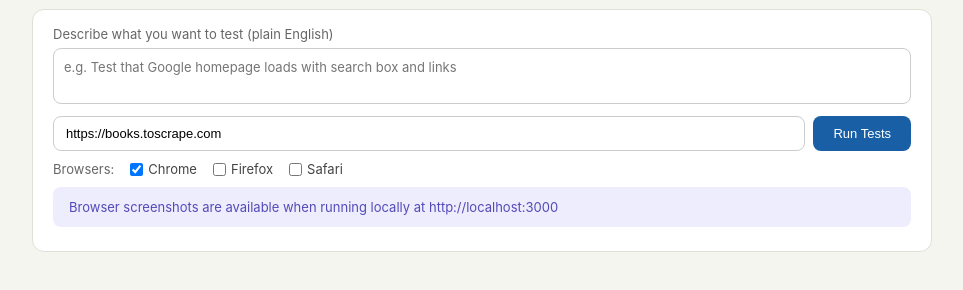
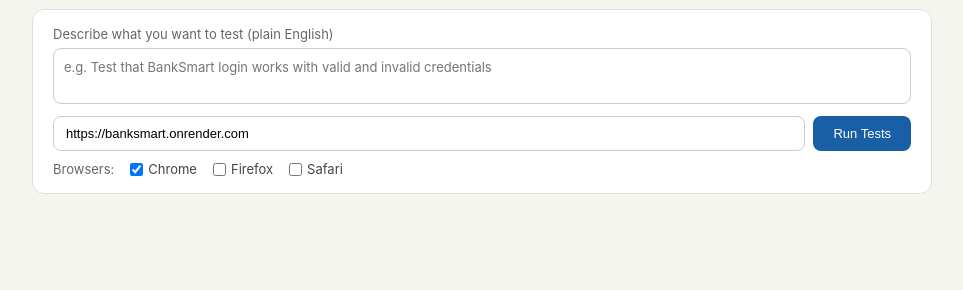
Before and after one commit to Madhurima05/ai-api-tester, a website: page javascript-project/public/index.html in a window 1280 px wide. Shown: the part 82-372 px from the top of the page, without its empty margins (158-1121 px from the left). Drawn offline with Linux system fonts and the light colour scheme.

Commit message:
Update default URL to BankSmart and clean up UI

```diff
--- a/javascript-project/public/index.html
+++ b/javascript-project/public/index.html
@@ -48,7 +48,6 @@
     .screenshot { width: 100%; border-radius: 8px; border: 0.5px solid #e0e0d8; margin-bottom: 10px; cursor: pointer; }
     .ai-box { background: #EEEDFE; border-radius: 8px; padding: 12px 16px; font-size: 13px; color: #3C3489; line-height: 1.6; }
     .error-box { background: #FAECE7; border-radius: 8px; padding: 12px 16px; font-size: 13px; color: #993C1D; }
-    .info-box { background: #EEEDFE; border-radius: 8px; padding: 12px 16px; font-size: 13px; color: #534AB7; margin-bottom: 8px; }
     .history-item { display: flex; align-items: center; gap: 10px; font-size: 12px; color: #666; padding: 8px 0; border-bottom: 0.5px solid #f0f0e8; }
     .hidden { display: none; }
     .loading { text-align: center; padding: 20px; color: #666; font-size: 14px; }
@@ -74,9 +73,9 @@
 
   <div class="card">
     <label style="font-size:13px;color:#666;display:block;margin-bottom:6px">Describe what you want to test (plain English)</label>
-    <textarea id="description" placeholder="e.g. Test that Google homepage loads with search box and links"></textarea>
+    <textarea id="description" placeholder="e.g. Test that BankSmart login works with valid and invalid credentials"></textarea>
     <div class="input-row">
-      <input type="text" id="apiUrl" value="https://books.toscrape.com" placeholder="Enter URL"/>
+      <input type="text" id="apiUrl" value="https://banksmart.onrender.com" placeholder="Enter URL"/>
       <button id="runBtn" onclick="runTests()">Run Tests</button>
     </div>
     <div class="browser-row">
@@ -85,13 +84,10 @@
       <label><input type="checkbox" id="cb-firefox" value="firefox"> Firefox</label>
       <label><input type="checkbox" id="cb-webkit" value="webkit"> Safari</label>
     </div>
-    <div class="info-box" style="margin-top:10px">
-      Browser screenshots are available when running locally at http://localhost:3000
-    </div>
   </div>
 
   <div id="loading" class="card hidden">
-    <div class="loading"><span class="spinner"></span>Running API tests and AI analysis... please wait</div>
+    <div class="loading"><span class="spinner"></span>Running API tests, opening browsers, taking screenshots and analyzing with AI... please wait 30-60 seconds</div>
   </div>
 
   <div id="errorBox" class="card hidden">
@@ -198,7 +194,6 @@
       });
 
       clearTimeout(timeout);
-
       const data = await response.json();
 
       if (data.error) {
@@ -269,7 +264,7 @@
 
     } catch (error) {
       if (error.name === 'AbortError') {
-        document.getElementById('errorMsg').textContent = 'Request timed out. The server took too long to respond. Please try again.';
+        document.getElementById('errorMsg').textContent = 'Request timed out. Please try again.';
       } else {
         document.getElementById('errorMsg').textContent = 'Connection error: ' + error.message;
       }
```
